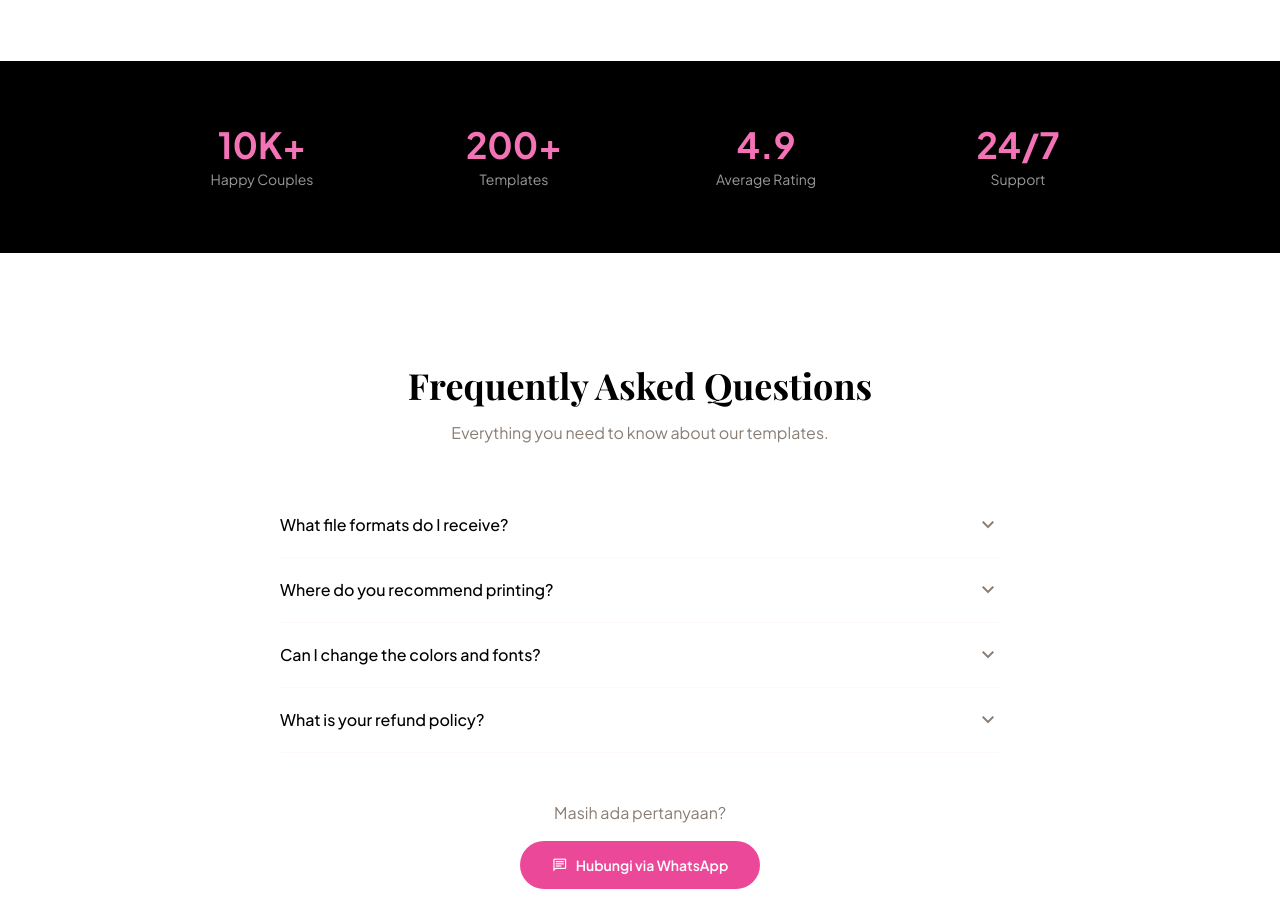
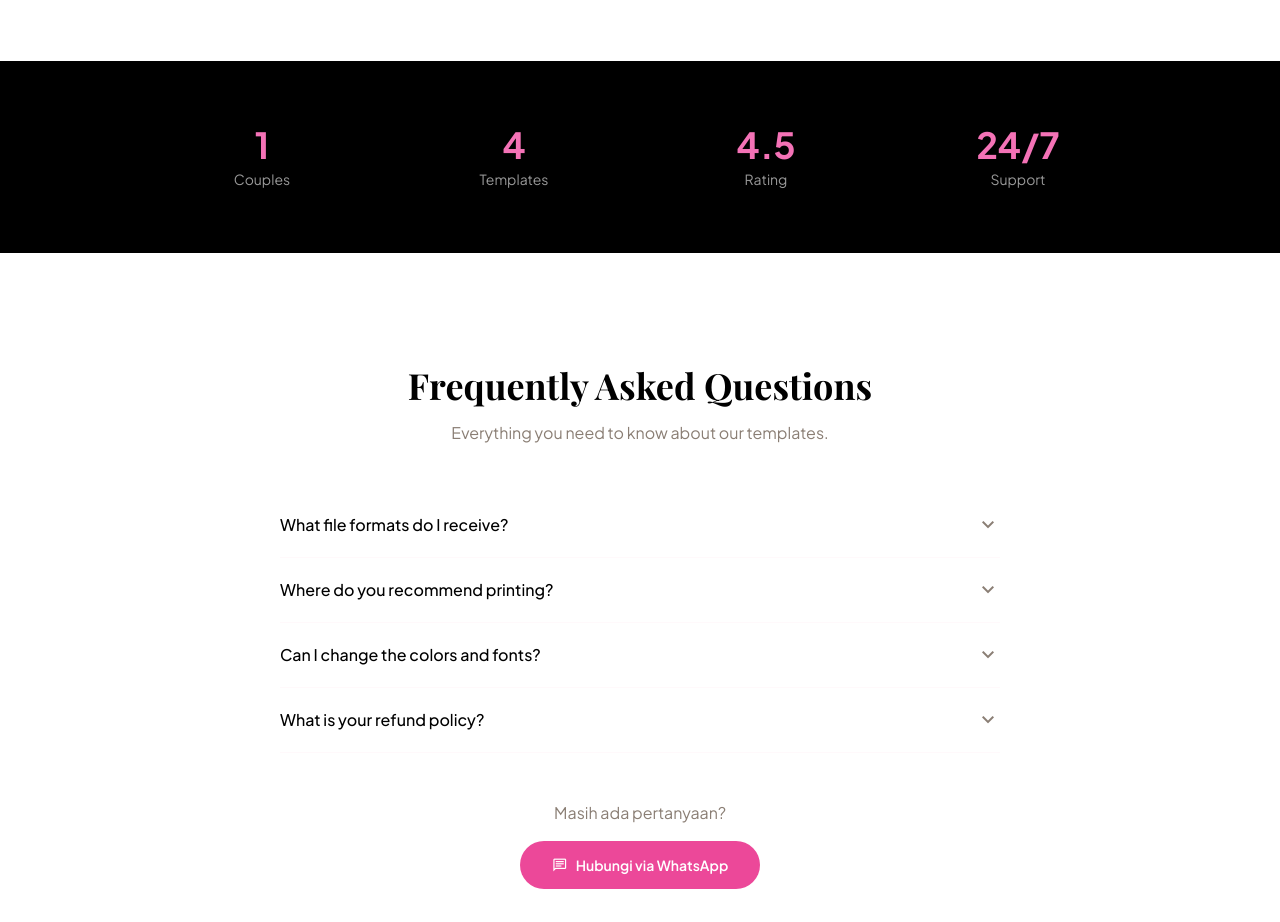
Before and after one commit to Ruzzuu/platform-invitation, a React (Vite) app: page /about in a window 1280 px wide. Shown: the part 1240-2162 px from the top of the page. Built offline with nearby package versions, Linux system fonts and the light colour scheme; no server answers; a web font is replaced by a local one.

Commit message:
update about page statistics

```diff
--- a/src/pages/AboutFaqPage.jsx
+++ b/src/pages/AboutFaqPage.jsx
@@ -25,9 +25,9 @@ const FAQ_DATA = [
 ]
 
 const STATS = [
-  { value: '10K+', label: 'Happy Couples' },
-  { value: '200+', label: 'Templates' },
-  { value: '4.9', label: 'Average Rating' },
+  { value: '1', label: 'Couples' },
+  { value: '4', label: 'Templates' },
+  { value: '4.5', label: 'Rating' },
   { value: '24/7', label: 'Support' },
 ]
 
```
